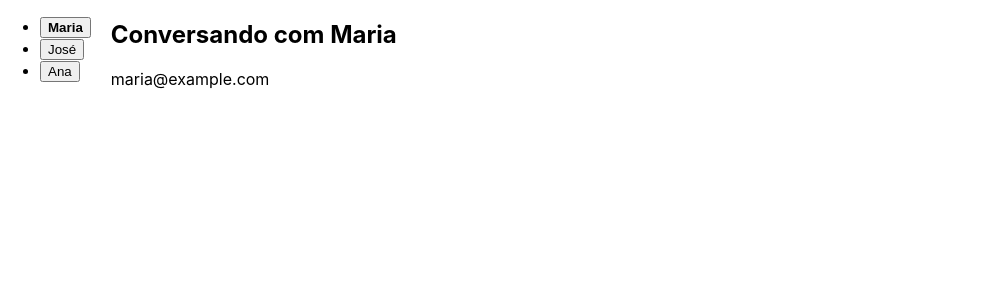
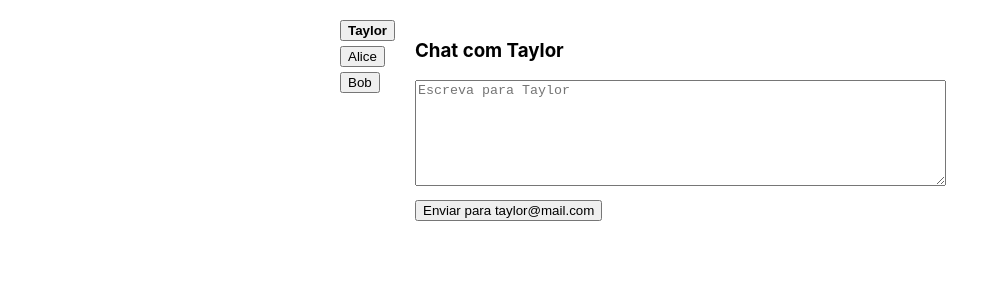
Before and after one commit to Leandrosganioni/react-projetos, a React (Create React App) app: page /semana05/chat in a window 1280 px wide. Shown: the top 300 px of the page, without its empty margins (0-986 px from the left). Built offline with nearby package versions, Linux system fonts and the light colour scheme.

Commit message:
Finalizada semana 5

```diff
--- a/src/Components/Accordion.js
+++ b/src/Components/Accordion.js
@@ -1,22 +1,23 @@
 import { useState } from 'react';
 
 export default function Accordion() {
-  const [activeIndex, setActiveIndex] = useState(null);
+  const [indiceAtivo, setIndiceAtivo] = useState(null);
 
-  const items = [
-    { title: 'Seção 1', content: 'Conteúdo da seção 1' },
-    { title: 'Seção 2', content: 'Conteúdo da seção 2' },
-    { title: 'Seção 3', content: 'Conteúdo da seção 3' },
+  const secoes = [
+    { titulo: 'Sobre', conteudo: 'Com uma população de cerca de 2 milhões, Almaty é a maior cidade do Cazaquistão. Foi sua capital de 1929 a 1997.' },
+    { titulo: 'Etimologia', conteudo: 'A palavra "Almaty" vem do cazaque e significa "rico em maçãs".' }
   ];
 
   return (
-    <div>
-      {items.map((item, index) => (
-        <div key={index}>
-          <h3 onClick={() => setActiveIndex(index === activeIndex ? null : index)} style={{ cursor: 'pointer' }}>
-            {item.title}
-          </h3>
-          {activeIndex === index && <p>{item.content}</p>}
+    <div style={{ maxWidth: '500px', margin: 'auto', padding: '20px' }}>
+      <h2>Almaty, Cazaquistão</h2>
+      {secoes.map((secao, i) => (
+        <div key={i} style={{ marginBottom: '10px', border: '1px solid #ccc', padding: '10px' }}>
+          <h3>{secao.titulo}</h3>
+          <button onClick={() => setIndiceAtivo(indiceAtivo === i ? null : i)}>
+            {indiceAtivo === i ? 'Ocultar' : 'Mostrar'}
+          </button>
+          {indiceAtivo === i && <p>{secao.conteudo}</p>}
         </div>
       ))}
     </div>
--- a/src/Components/ChatApp.js
+++ b/src/Components/ChatApp.js
@@ -1,49 +1,52 @@
 import { useState } from 'react';
 
-function ContactList({ contacts, selectedId, onSelect }) {
+function ContactList({ contatos, idSelecionado, aoSelecionar }) {
   return (
-    <ul>
-      {contacts.map((contact) => (
-        <li key={contact.id}>
-          <button
-            onClick={() => onSelect(contact.id)}
-            style={{ fontWeight: contact.id === selectedId ? 'bold' : 'normal' }}
-          >
-            {contact.name}
-          </button>
-        </li>
+    <div>
+      {contatos.map((contato) => (
+        <button
+          key={contato.id}
+          onClick={() => aoSelecionar(contato.id)}
+          style={{ display: 'block', marginBottom: '5px', fontWeight: contato.id === idSelecionado ? 'bold' : 'normal' }}
+        >
+          {contato.nome}
+        </button>
       ))}
-    </ul>
+    </div>
   );
 }
 
-function Chat({ contact }) {
+function Chat({ contato }) {
+  const [mensagem, setMensagem] = useState('');
+
   return (
-    <section>
-      <h2>Conversando com {contact.name}</h2>
-      <p>{contact.email}</p>
-    </section>
+    <div style={{ marginLeft: '20px', flexGrow: 1 }}>
+      <h3>Chat com {contato.nome}</h3>
+      <textarea
+        placeholder={`Escreva para ${contato.nome}`}
+        value={mensagem}
+        onChange={(e) => setMensagem(e.target.value)}
+        style={{ width: '100%', height: '100px' }}
+      />
+      <button style={{ marginTop: '10px' }}>Enviar para {contato.email}</button>
+    </div>
   );
 }
 
-const contacts = [
-  { id: 0, name: 'Maria', email: 'maria@example.com' },
-  { id: 1, name: 'José', email: 'jose@example.com' },
-  { id: 2, name: 'Ana', email: 'ana@example.com' },
+const contatos = [
+  { id: 0, nome: 'Taylor', email: 'taylor@mail.com' },
+  { id: 1, nome: 'Alice', email: 'alice@mail.com' },
+  { id: 2, nome: 'Bob', email: 'bob@mail.com' },
 ];
 
 export default function ChatApp() {
-  const [selectedId, setSelectedId] = useState(0);
-  const selectedContact = contacts.find((c) => c.id === selectedId);
+  const [idSelecionado, setIdSelecionado] = useState(0);
+  const contatoSelecionado = contatos.find(c => c.id === idSelecionado);
 
   return (
-    <div style={{ display: 'flex', gap: '20px' }}>
-      <ContactList
-        contacts={contacts}
-        selectedId={selectedId}
-        onSelect={setSelectedId}
-      />
-      <Chat contact={selectedContact} />
+    <div style={{ display: 'flex', padding: '20px', maxWidth: '600px', margin: 'auto' }}>
+      <ContactList contatos={contatos} idSelecionado={idSelecionado} aoSelecionar={setIdSelecionado} />
+      <Chat contato={contatoSelecionado} />
     </div>
   );
 }
--- a/src/Components/FormQuiz.js
+++ b/src/Components/FormQuiz.js
@@ -1,18 +1,27 @@
 import { useState } from 'react';
 
 export default function FormQuiz() {
-  const [answer, setAnswer] = useState('');
+  const [resposta, setResposta] = useState('');
+  const [mensagem, setMensagem] = useState('');
+
+  function verificarResposta(e) {
+    e.preventDefault();
+    setMensagem(resposta.trim().toLowerCase() === 'lima' ? 'Resposta correta!' : 'Tente novamente.');
+  }
 
   return (
-    <form onSubmit={(e) => e.preventDefault()}>
-      <h2>Qual linguagem é usada para estilizar páginas web?</h2>
-      <input
-        value={answer}
-        onChange={(e) => setAnswer(e.target.value)}
-      />
-      <p>
-        {answer.toLowerCase() === 'css' ? 'Correto!' : 'Tente novamente.'}
-      </p>
-    </form>
+    <div style={{ maxWidth: '400px', margin: 'auto', boxShadow: '0 2px 5px rgba(0,0,0,0.2)', padding: '20px', borderRadius: '8px' }}>
+      <h2>Quiz da Cidade</h2>
+      <p>Em qual cidade há um outdoor que transforma ar em água potável?</p>
+      <form onSubmit={verificarResposta}>
+        <textarea
+          value={resposta}
+          onChange={(e) => setResposta(e.target.value)}
+          style={{ width: '100%', marginBottom: '10px' }}
+        />
+        <button type="submit">Enviar</button>
+      </form>
+      <p>{mensagem}</p>
+    </div>
   );
 }
--- a/src/Components/FormTicket.js
+++ b/src/Components/FormTicket.js
@@ -1,33 +1,17 @@
 import { useState } from 'react';
 
 export default function FormTicket() {
-  const [text, setText] = useState('');
-  const [isSending, setIsSending] = useState(false);
-  const [sent, setSent] = useState(false);
-
-  async function handleSubmit(e) {
-    e.preventDefault();
-    setIsSending(true);
-    await new Promise((resolve) => setTimeout(resolve, 2000));
-    setIsSending(false);
-    setSent(true);
-  }
-
-  if (sent) {
-    return <h2>Ticket enviado!</h2>;
-  }
+  const [nome, setNome] = useState('');
+  const [sobrenome, setSobrenome] = useState('');
 
   return (
-    <form onSubmit={handleSubmit}>
-      <p>Descreva seu problema:</p>
-      <textarea
-        value={text}
-        onChange={(e) => setText(e.target.value)}
-      />
-      <br />
-      <button type="submit" disabled={isSending}>
-        {isSending ? 'Enviando...' : 'Enviar'}
-      </button>
-    </form>
+    <div style={{ maxWidth: '400px', margin: 'auto', boxShadow: '0 2px 5px rgba(0,0,0,0.2)', padding: '20px', borderRadius: '8px' }}>
+      <h2>Vamos fazer seu check-in</h2>
+      <p>Nome:</p>
+      <input value={nome} onChange={(e) => setNome(e.target.value)} />
+      <p>Sobrenome:</p>
+      <input value={sobrenome} onChange={(e) => setSobrenome(e.target.value)} />
+      <p>Seu ticket será emitido para: <strong>{nome} {sobrenome}</strong></p>
+    </div>
   );
 }
```
